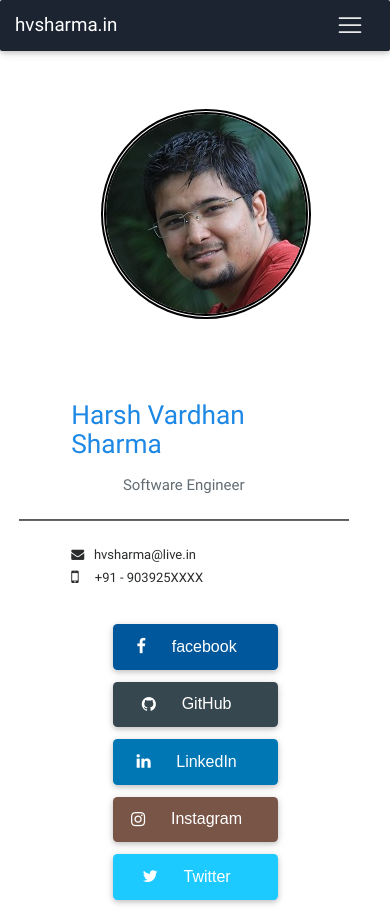
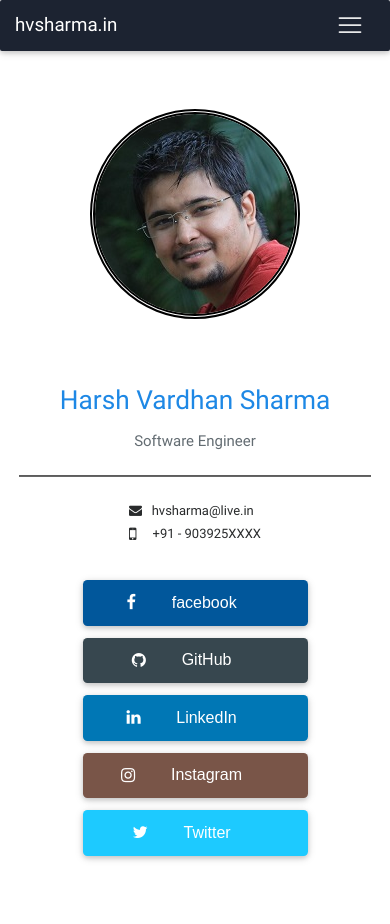
Before and after one commit to hvsharma/portfolio, a plain HTML site: page index.html in a window 390 px wide. After the commit the page ends 880 px from the top, so only its background shows below. Drawn offline with Linux system fonts and the light colour scheme.

Commit message:
Corrected issue  #2

```diff
--- a/css/style.css
+++ b/css/style.css
@@ -39,11 +39,6 @@ body{
     padding-left: 0.5rem !important;
 }
 
-
-@media only screen and (max-width: 768px) {
-
-}
-
 #about{
     height: 1vh;
 }
@@ -67,3 +62,48 @@ body{
     min-width:11rem;
     min-height: 2.8rem;
 }
+
+@media only screen and (max-width: 759px) {
+    #horizontal-line{
+        margin-left: 3rem;
+    }
+}
+
+@media only screen and (max-width: 550px) {
+
+    #img-profile-container{
+        padding-left: 0 !important;
+        padding-bottom: 3rem !important;
+    }
+
+    #horizontal-line{
+        margin: 0 !important;
+    }
+
+    #text-name-header-container{
+        padding-right: 0 !important;
+    }
+
+    #text-name-header, #text-details-container{
+        flex-direction: column !important;
+        align-content: center !important;
+        justify-content: center !important;
+    }
+
+    #text-name-header>div>h3{
+       margin:0 !important;
+    }
+
+    #text-details-container span{
+        margin:0 !important;
+    }
+}
+
+@media only screen and (max-width: 421px) {
+
+    #social-links div button{
+        border-radius: .3rem;
+        min-width: 15rem;
+        min-height: 2.8rem;
+    }
+}
--- a/index.html
+++ b/index.html
@@ -58,11 +58,13 @@
                 <!--Title-->
                 <div class="d-flex flex-column justify-content-around" style="border: 0px solid chartreuse;">
                     <div class="d-flex flex-row justify-content-center align-items-center flex-wrap" style="border:0px solid blue;">
-                        <div class="pt-4 pb-4 pl-4">
-                            <img id="img-profile-pic" class="img-fluid p-0 m-0" src="./img/custom/profile-pic.jpg" alt="">
+                        <div id="img-profile-container" class="pt-4 pb-4 pl-4">
+                            <div>
+                                <img id="img-profile-pic" class="img-fluid p-0 m-0" src="./img/custom/profile-pic.jpg" alt="">
+                            </div>
                         </div>
-                        <div class="d-flex flex-column flex-grow-2 pr-4">
-                            <div class="d-flex flex-row flex-wrap mt-1">
+                        <div id="text-name-header-container" class="d-flex flex-column flex-grow-2 pr-4">
+                            <div id="text-name-header" class="d-flex flex-row flex-wrap mt-1">
                                 <div class="p-2 m-auto flex-grow-2">
                                     <h3 class="mb-auto ml-5 custom-light-blue">Harsh Vardhan Sharma</h3>
                                 </div>
@@ -70,10 +72,10 @@
                                     <span class="m-auto text-muted">Software Engineer</span>
                                 </div>
                             </div>
-                            <div>
+                            <div id="horizontal-line">
                                 <hr class="hr-dark mb-1 mt-1"/>
                             </div>
-                            <div class="d-flex flex-row flex-wrap">
+                            <div id="text-details-container" class="d-flex flex-row flex-wrap">
                                 <div class="d-flex flex-column p-2 m-auto flex-grow-2">
                                     <div>
                                         <span class="ml-5 font-size-small"><i class="fa fa-envelope" aria-hidden="true"></i>&nbsp;&nbsp; hvsharma@live.in</span>
```
